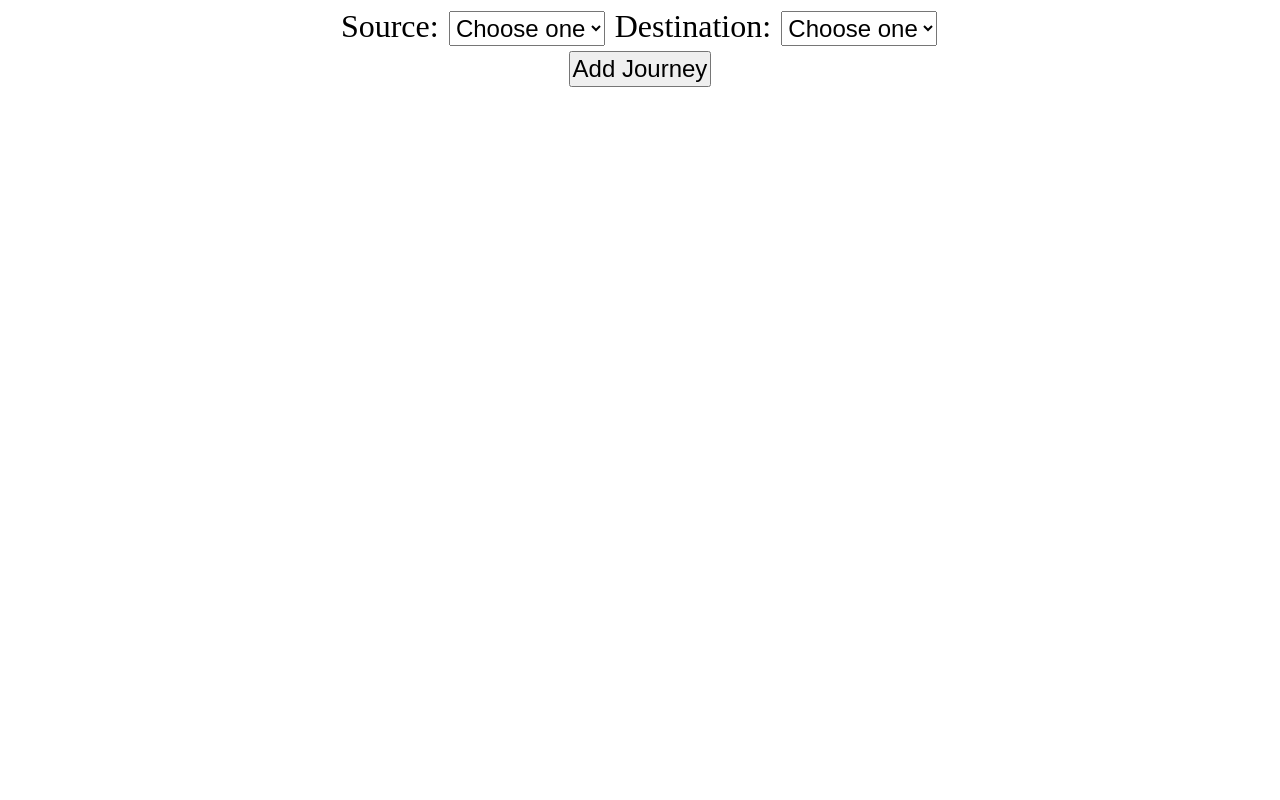
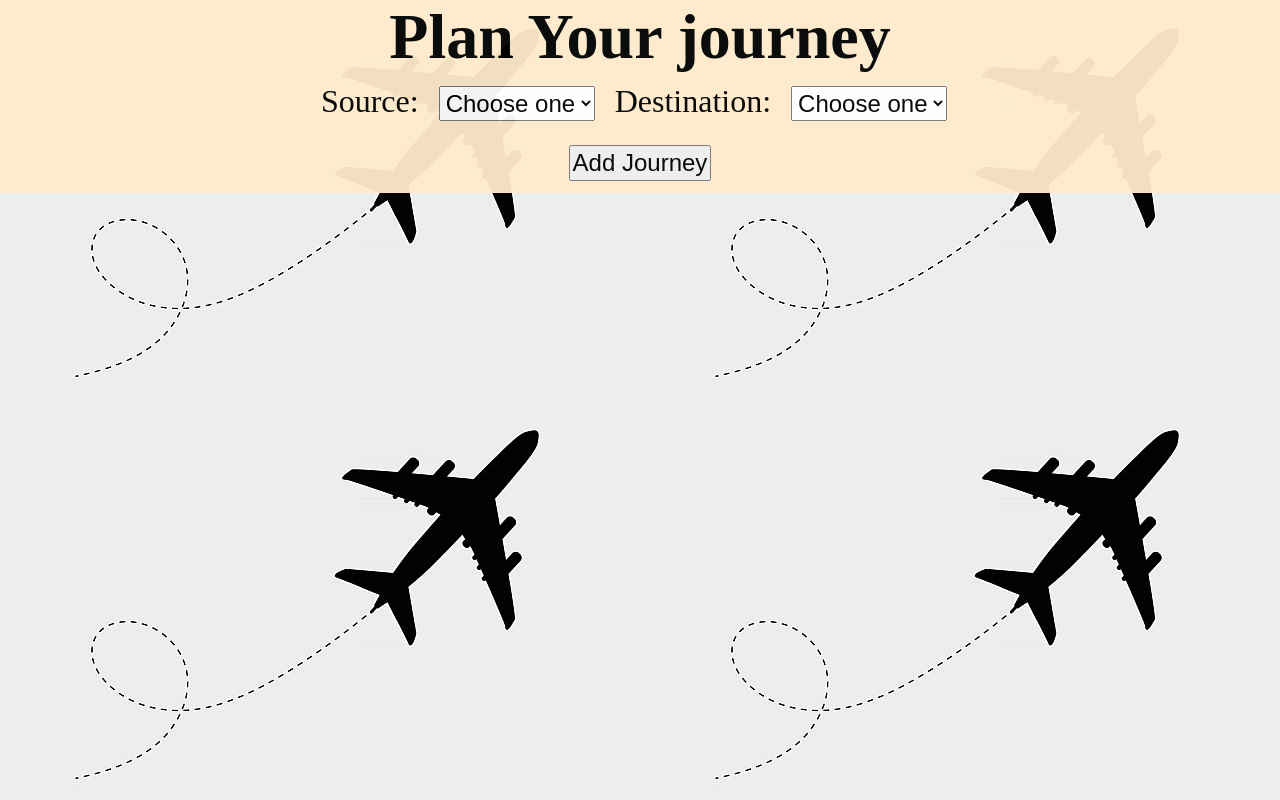
Before and after one commit to mishrahimanshu2000/Training_CodeStore, a plain HTML site: page 07-03-2023/Task4/index.html in a window 1280 px wide. Drawn offline with Linux system fonts and the light colour scheme.

Commit message:
modified

```diff
--- a/07-03-2023/Task4/index.html
+++ b/07-03-2023/Task4/index.html
@@ -6,23 +6,40 @@
     <meta name="viewport" content="width=device-width, initial-scale=1.0">
     <title>Travel Buddies</title>
     <style>
+        *{
+            margin: 0;
+            padding: 0;
+        }
         select, button{
             font-size: x-large;
             padding: 2px;
-            text-align: center;
-            margin: 2px;
+            margin: 12px;
         }
         body{
             align-items: center;
             text-align: center;
+            background-image: url(airplane.jpg);
         }
         p{
             margin-bottom: 0;
+            background-color: antiquewhite;
+            opacity: 80%;
         }
-
+        #div1{
+            display: inline-block;
+            margin: auto;
+            width: 100%;
+            background-color: blanchedalmond;
+            opacity: 95%;
+            margin-bottom: 12px;
+        }
     </style>
 </head>
 <body style="font-size: xx-large;">
+    <main>
+        <div>
+            <div id="div1">
+                <h1>Plan Your journey</h1>
                 <label for="source">Source: </label>
                 <select name="Source" id="src" onchange="selectedSrc()">
                     <option value="none" selected disabled>Choose one</option>
@@ -49,10 +66,12 @@
                 <Button onclick="addRoute()" >
                     Add Journey
                 </Button>
+            </div>
+        </div>
+        <div id="pq"></div>
+    </main>
+</body>
 
-    <div id="pq"></div>
-
-</body>
     <script>
         let source = document.querySelector('#src');
         let dest = document.querySelector('#des');
```
Also changed, not shown: 07-03-2023/Task4/airplane.jpg (added). Lines whose indentation alone changed are shown as unchanged.
